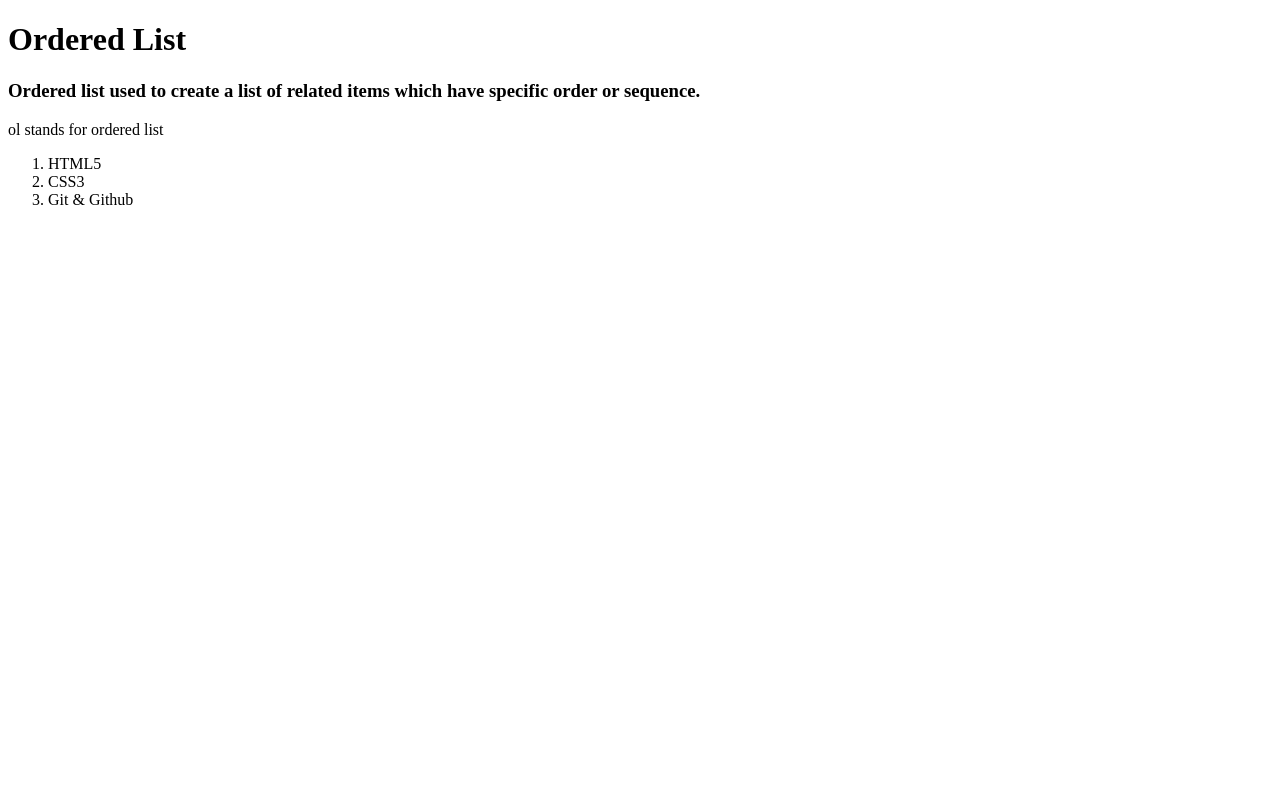
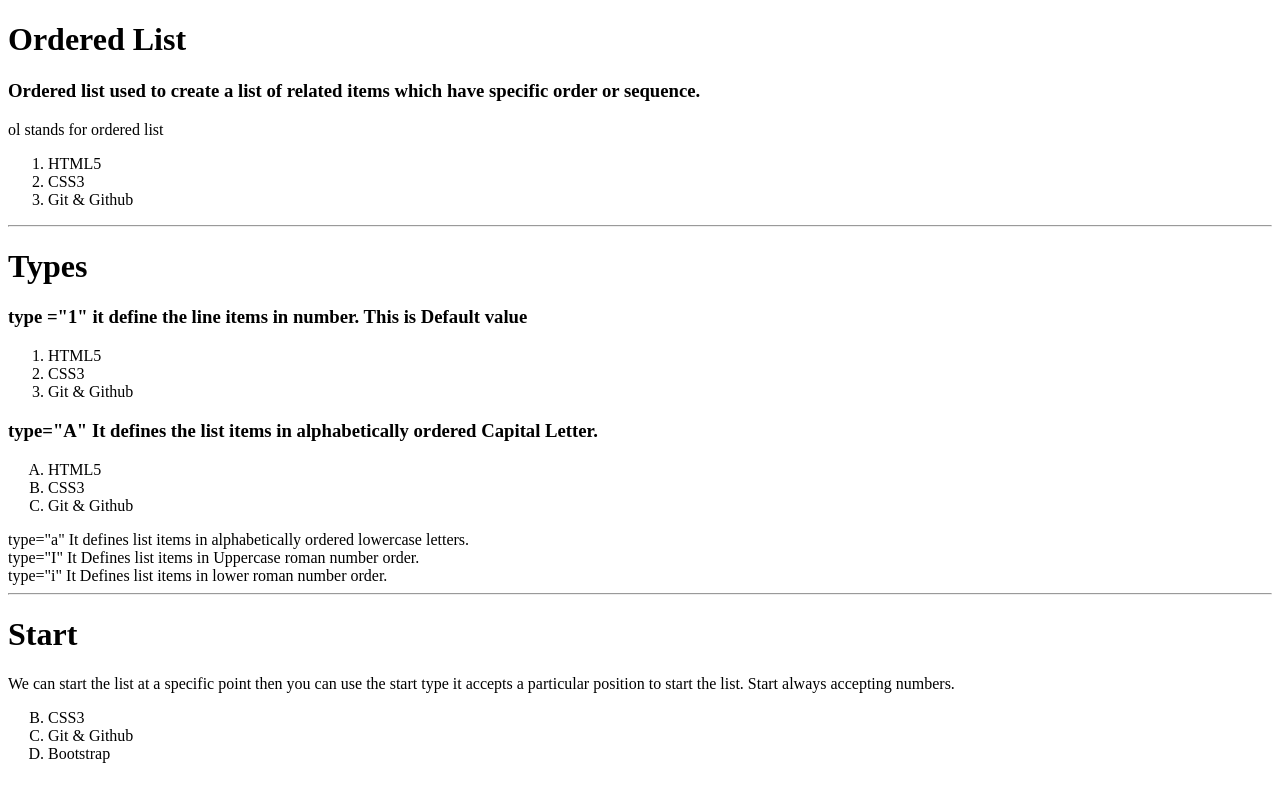
Before and after one commit to Harshvardhan-Kh/full-stack-d, a plain HTML site: page HTML5/Day 4 Ordered and Unordered List, Video and Audio Tag/ol.html in a window 1280 px wide. Drawn offline with Linux system fonts and the light colour scheme.

Commit message:
learned - unorderlist types

```diff
--- a/HTML5/Day 4 Ordered and Unordered List, Video and Audio Tag/ol.html
+++ b/HTML5/Day 4 Ordered and Unordered List, Video and Audio Tag/ol.html
@@ -18,8 +18,39 @@
         <li>CSS3</li>
         <li>Git & Github</li>
     </ol>
+<hr>
 
+<h1>Types</h1>
 
+<h3> type ="1"  it define the line items in number. This is Default value</h3>
+
+<ol type="1">
+    <li>HTML5</li>
+    <li>CSS3</li>
+    <li>Git & Github</li>
+  </ol>
+
+  <h3>type="A" It defines the list items in alphabetically ordered Capital Letter.</h3>
+  <ol type="A">
+    <li>HTML5</li>
+    <li>CSS3</li>
+    <li>Git & Github</li>
+  </ol>
+
+type="a" It defines list items in alphabetically ordered lowercase letters. <br>
+
+type="I" It Defines list items in Uppercase roman number order. <br>
+
+type="i" It Defines list items in lower roman number order.
+<hr>
+<h1>Start</h1>
+<p>We can start the list at a specific point then you can use the start type it accepts a particular position to start the list. Start always accepting numbers.</p>
+
+<ol type="A" start="2">
+    <li>CSS3</li>
+    <li>Git & Github</li>
+    <li>Bootstrap</li>
+  </ol>
 
 
 </body>
```
